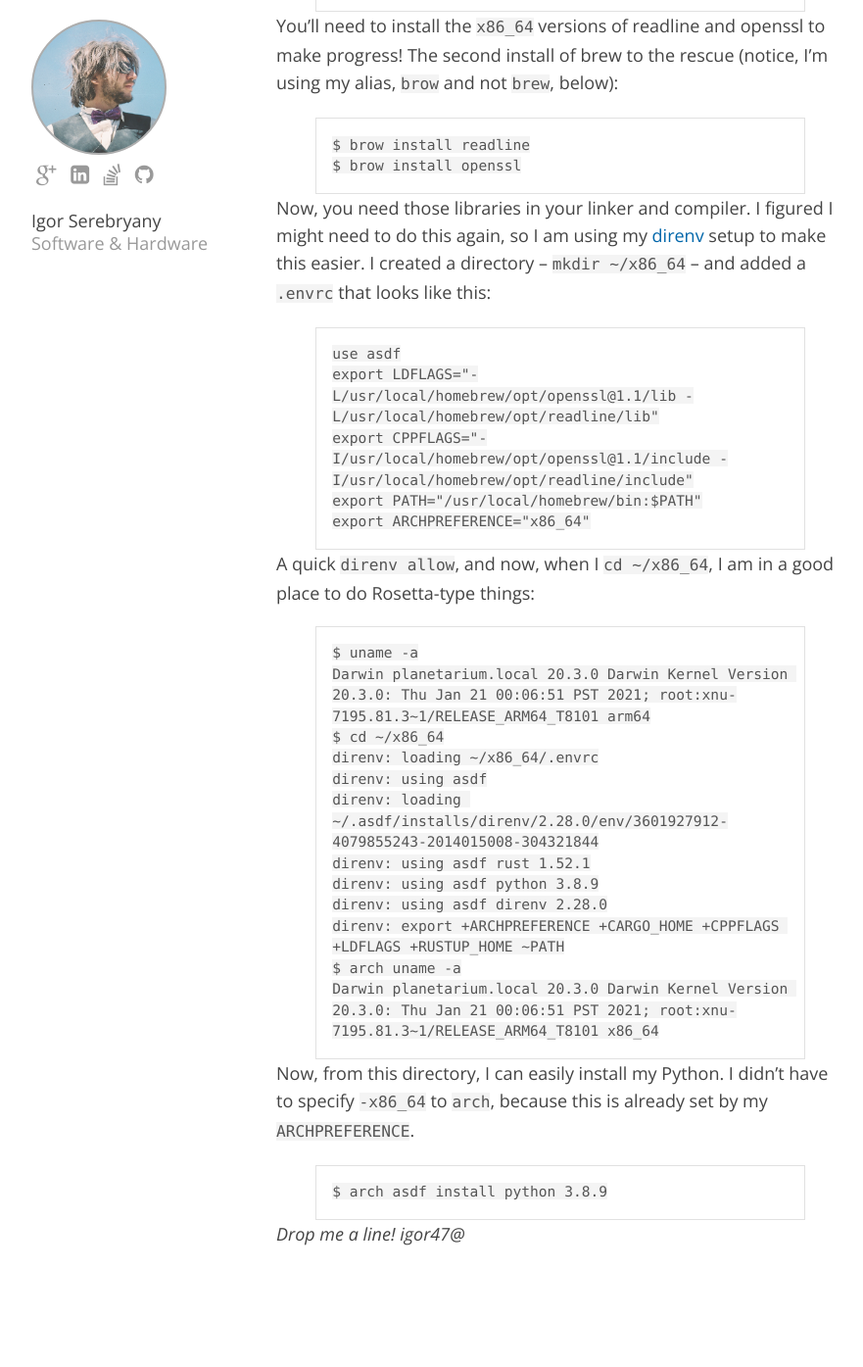
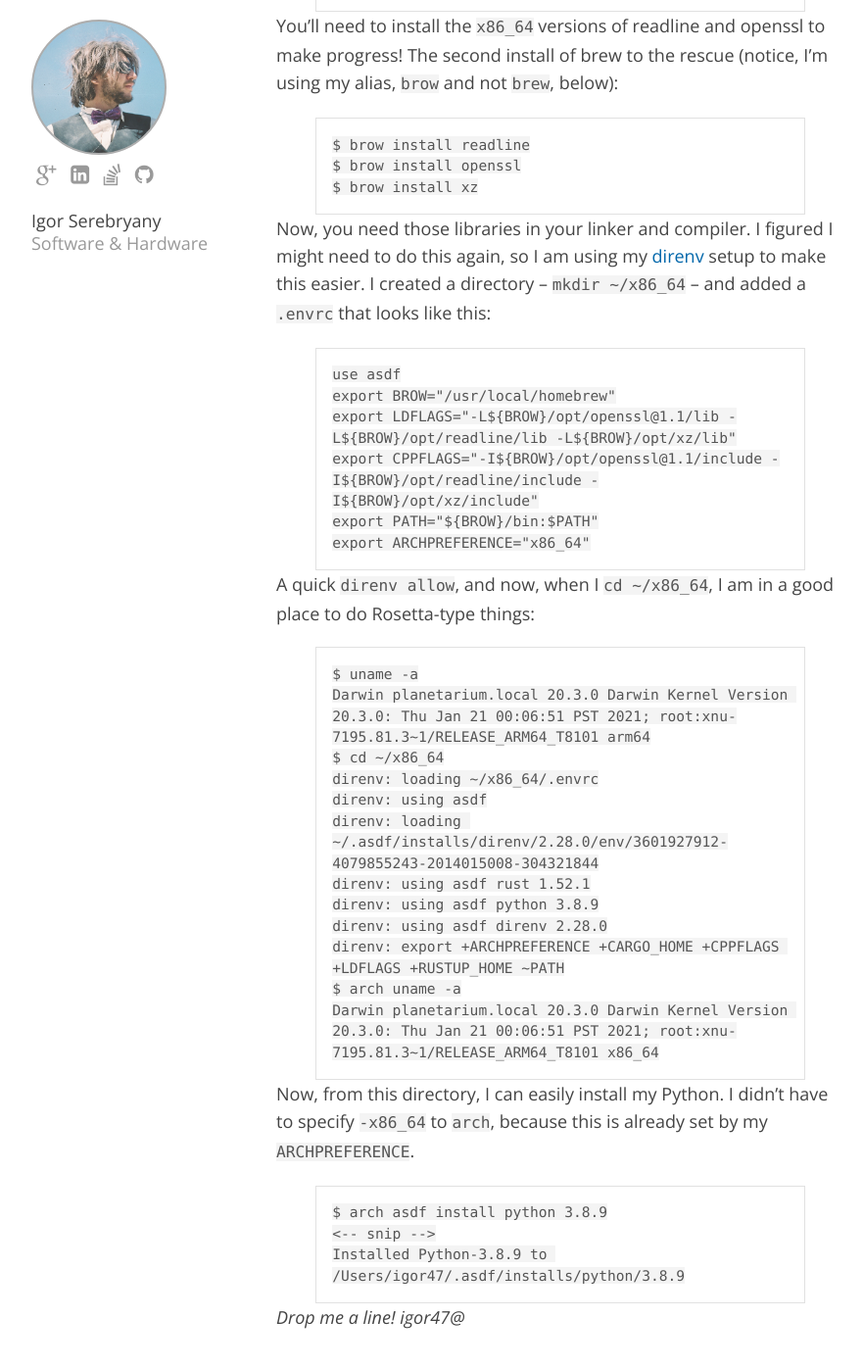
Before and after one commit to igor47/blog, a Jekyll site: the page built from _posts/2021-05-11-navigating-arch-on-osx.md, in a window 1280 px wide and 1400 px high, scrolled down 1839 px. Shown: the top 1395 px of the window at 98% size, without its empty margins (138-1019 px from the left). Built offline with Jekyll 4.4.1, drawn with Linux system fonts in a browser that asks for light colours; some web fonts are replaced; before the commit the page ends 3154 px from its top, so only the background shows below that.

Commit message:
arch-osx: document also xz installation

````diff
--- a/_posts/2021-05-11-navigating-arch-on-osx.md
+++ b/_posts/2021-05-11-navigating-arch-on-osx.md
@@ -78,6 +78,7 @@ The second install of brew to the rescue (notice, I'm using my alias, `brow` and
 ```
 $ brow install readline
 $ brow install openssl
+$ brow install xz
 ```
 
 Now, you need those libraries in your linker and compiler.
@@ -86,9 +87,10 @@ I created a directory -- `mkdir ~/x86_64` -- and added a `.envrc` that looks lik
 
 ```
 use asdf
-export LDFLAGS="-L/usr/local/homebrew/opt/openssl@1.1/lib -L/usr/local/homebrew/opt/readline/lib"
-export CPPFLAGS="-I/usr/local/homebrew/opt/openssl@1.1/include -I/usr/local/homebrew/opt/readline/include"
-export PATH="/usr/local/homebrew/bin:$PATH"
+export BROW="/usr/local/homebrew"
+export LDFLAGS="-L${BROW}/opt/openssl@1.1/lib -L${BROW}/opt/readline/lib -L${BROW}/opt/xz/lib"
+export CPPFLAGS="-I${BROW}/opt/openssl@1.1/include -I${BROW}/opt/readline/include -I${BROW}/opt/xz/include"
+export PATH="${BROW}/bin:$PATH"
 export ARCHPREFERENCE="x86_64"
 ```
 
@@ -114,4 +116,6 @@ I didn't have to specify `-x86_64` to `arch`, because this is already set by my
 
 ```
 $ arch asdf install python 3.8.9
+<-- snip -->
+Installed Python-3.8.9 to /Users/igor47/.asdf/installs/python/3.8.9
 ```
````
